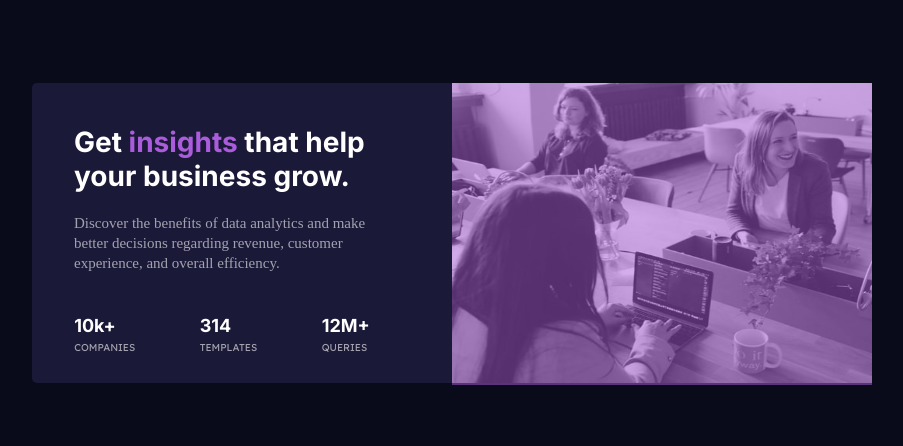
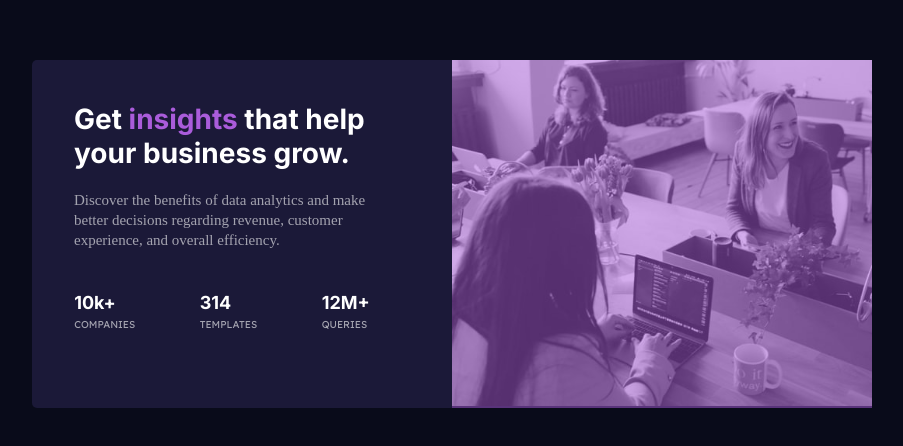
Before and after one commit to joaovxsantos/stats-preview-card-component-main, a plain HTML site: page index.html in a window 1280 px wide. Shown: the part 166-612 px from the top of the page, without its empty margins (188-1091 px from the left). Drawn offline with Linux system fonts and the light colour scheme.

Commit message:
final-commit

```diff
--- a/style.css
+++ b/style.css
@@ -33,7 +33,6 @@ body {
 .content-card {
   background: var(--darkdesatu);
   width: 42rem;
-  height: 30rem;
   border-radius: 0.5rem 0 0 0.5rem;
   padding: 1rem;
 }
@@ -87,14 +86,14 @@ body {
   content: "";
   position: absolute;
   background: var(--softviolet);
-  inset: -1rem;
+  inset: -.5rem;
   width: 44rem;
   opacity: 0.5;
 }
 
 .imagem-card img {
   width: 42rem;
-  height: 30rem;
+
 }
 
 @media (max-width: 800px) {
```
